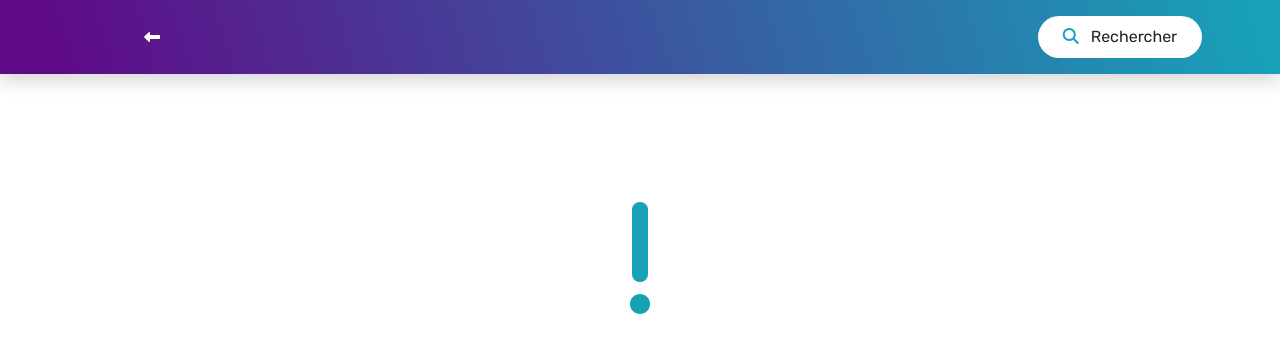
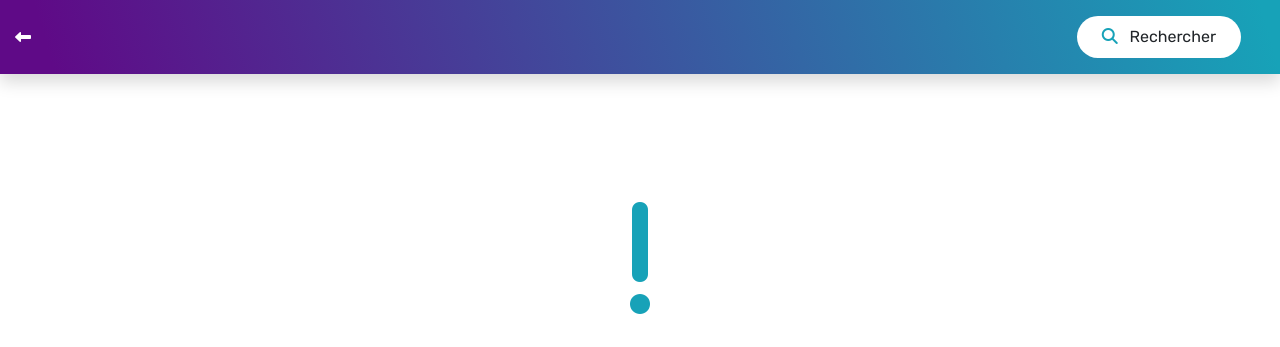
Before and after one commit to a-araari/exam, a Django app: template pdfs/templates/pdfs/level-section-subject-detail.html in a window 1280 px wide. Shown: the part 72-419 px from the top of the page. Run offline with Django 3.2, Linux system fonts and the light colour scheme; the template is opened without the code that fills it, so the values that code supplies are empty; some libraries are stand-ins or nearby versions.

Commit message:
Make level-section-subject-detail centent and subnavbar responsive

```diff
--- a/pdfs/templates/pdfs/level-section-subject-detail.html
+++ b/pdfs/templates/pdfs/level-section-subject-detail.html
@@ -20,12 +20,12 @@
 
 <!-- Inside body tag -->
 {% block content %}
-    <!-- Exam sub-navbar -->
-    <div id="exam-sub-navbar" class="container-fluid sticky-top bg-purple-info-linear py-3 shadow">
+    <!-- sub-navbar -->
+    <div class="container-fluid sticky-top custom-sub-navbar bg-purple-info-linear py-3 shadow">
         <div class="row">
-            <div class="col-3 d-flex justify-content-center align-items-center">
+            <div class="col-10 col-md-7 col-lg-4 d-flex align-items-center">
                 <i class="fa fa-long-arrow-left text-white pr-3" onclick="location.href='{{ request.META.HTTP_REFERER }}'" style="cursor: pointer;"></i>
-                <span class="text-white">
+                <span class="text-white text-nowrap overflow-auto">
                     {% if level %}
                         <a class="text-white" href="{% url 'pdfs:level-detail' level_slug=level.slug %}">{{ level }}</a><span class="text-warning"> /</span>
                         {% if section %}
@@ -36,13 +36,15 @@
                     {% endif %}
                 </span>
             </div>
-            <div class="col-6 d-flex justify-content-center align-items-center">
+
+            <div class="col-6 col-lg-4 d-none d-lg-flex justify-content-center align-items-center">
                 <h4 class="text-white" style="font-weight: 500">{{ subject.name|capfirst }}</h4>
             </div>
-            <div class="col-3 d-flex justify-content-center align-items-center">
-                <button class="btn bg-white py-2 px-4" style="border-radius: 100px;" onclick="location.href='{% url 'home:search' %}'">
-                    <i class="fa fa-search pr-2" style="color: #17a2b8;"></i>
-                    {% trans "Rechercher" %}
+
+            <div class="col-2 col-md-5 col-lg-4 d-flex justify-content-end align-items-center">
+                <button class="btn bg-white py-1 py-md-2 px-2 px-md-4 mr-0 mr-md-4" style="border-radius: 100px;" onclick="location.href='{% url 'home:search' %}'">
+                    <i class="fa fa-search pr-0 pr-md-2" style="color: #17a2b8;"></i>
+                    <span class="d-none d-md-inline">{% trans "Rechercher" %}</span>
                 </button>
             </div>
         </div>
```
